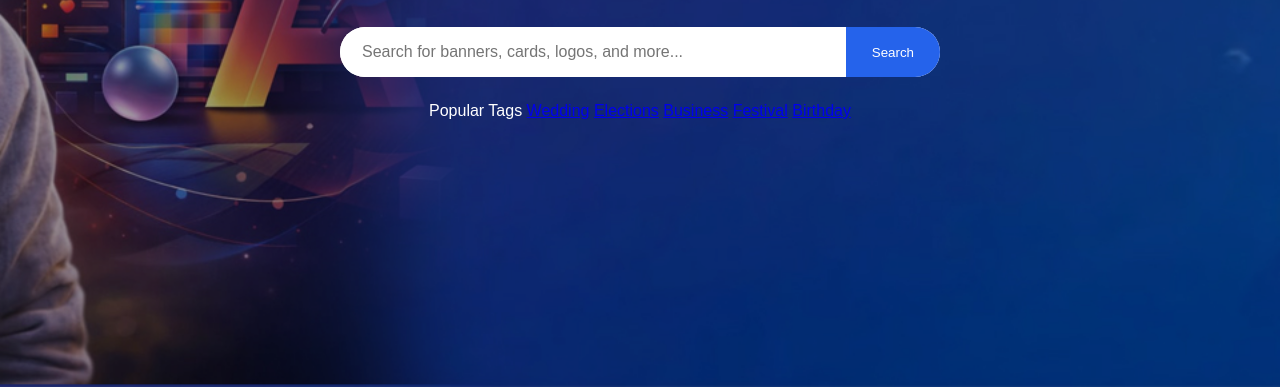
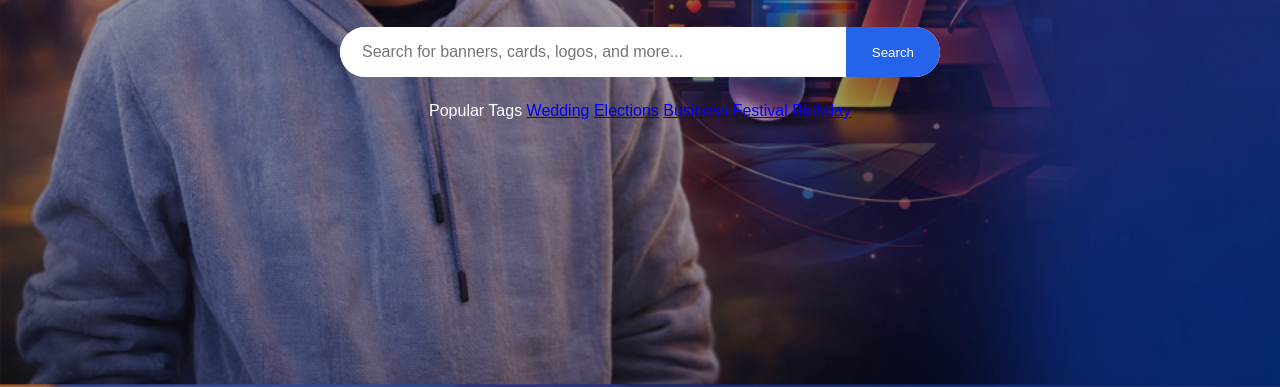
Before and after one commit to singhanandmdp/ajartivo.in, a plain HTML site: page index.html in a window 1280 px wide. Shown: the part 413-800 px from the top of the page. Drawn offline with Linux system fonts and the light colour scheme; files that its build step writes are made by us from their sources.

Commit message:
Update style.css

```diff
--- a/style.css
+++ b/style.css
@@ -22,7 +22,7 @@ body {
 
     background-image: url("../images/hero-bg.jpg");
     background-size: cover;
-    background-position: center;
+    background-position: left center;
     background-repeat: no-repeat;
 }
 
```
